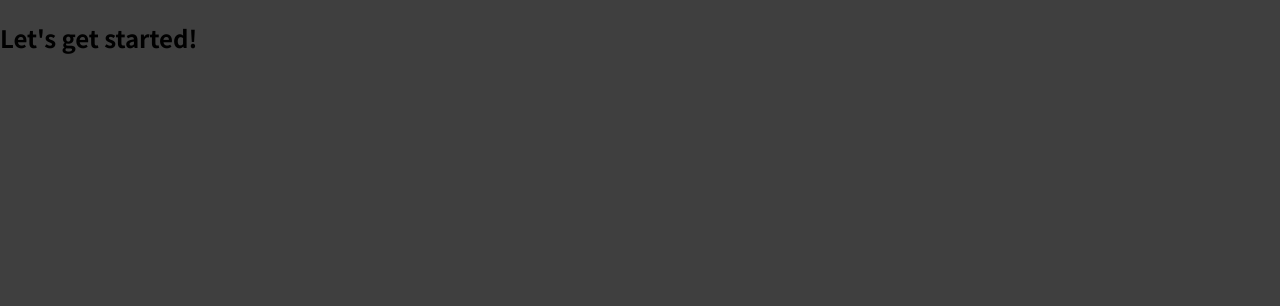
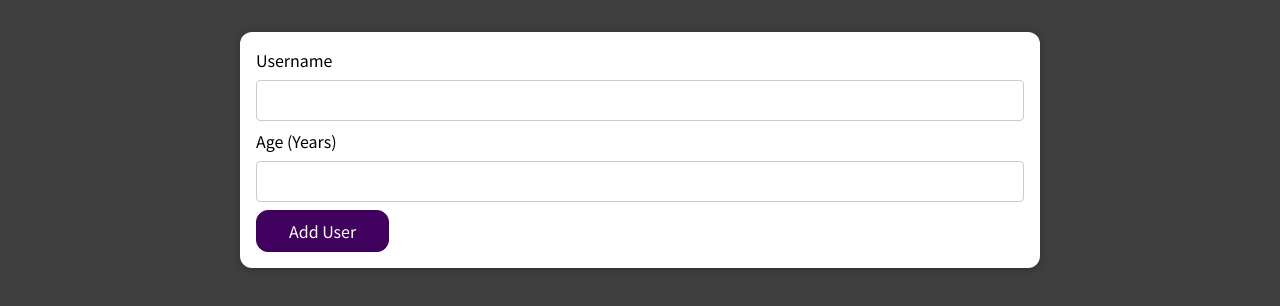
Before and after one commit to juanjosua/record-user, a React (Create React App) app: page / in a window 1280 px wide. Shown: the top 306 px of the page. Built offline with nearby package versions, Linux system fonts and the light colour scheme.

Commit message:
challenge done

```diff
--- a/src/App.js
+++ b/src/App.js
@@ -1,7 +1,21 @@
+import { useState } from "react";
+
+import NewRecord from "./components/NewRecord/NewRecord";
+import Records from "./components/Records/Records";
+
 function App() {
+  const [records, setRecords] = useState([]);
+
+  const addRecordHandler = (record) => {
+    setRecords((prevRecords) => {
+      return [record, ...prevRecords];
+    });
+  };
+
   return (
     <div>
-      <h2>Let's get started!</h2>
+      <NewRecord onAddRecord={addRecordHandler} />
+      <Records items={records} />
     </div>
   );
 }
--- /dev/null
+++ b/src/components/NewRecord/NewRecord.css
@@ -0,0 +1,37 @@
+/* .new-expense {
+  background-color: white;
+  padding: 1rem;
+  margin: 2rem auto;
+  width: 50rem;
+  max-width: 95%;
+  border-radius: 12px;
+  box-shadow: 0 1px 8px rgba(0, 0, 0, 0.25);
+} */
+
+.new-record button {
+  font: inherit;
+  cursor: pointer;
+  padding: .5rem 2rem;
+  border: 1px solid #40005d;
+  background-color: #40005d;
+  color: white;
+  border-radius: 12px;
+  margin-right: 1rem;
+}
+
+.new-record button:hover,
+.new-record button:active {
+  background-color: #510674;
+  border-color: #510674;
+}
+
+.new-record button.alternative {
+  color: #220131;
+  border-color: transparent;
+  background-color: transparent;
+}
+
+.new-record button.alternative:hover,
+.new-record button.alternative:active {
+  background-color: #ddb3f8;
+}
--- /dev/null
+++ b/src/components/NewRecord/NewRecord.js
@@ -0,0 +1,21 @@
+import Card from "../UI/Card";
+import "./NewRecord.css";
+import RecordForm from "./RecordForm";
+
+function NewRecord(props) {
+  const saveRecordDataHandler = (enteredRecordData) => {
+    const recordData = {
+      ...enteredRecordData,
+      id: Math.random().toString(),
+    };
+    props.onAddRecord(recordData);
+  };
+
+  return (
+    <Card className="new-record">
+      <RecordForm onSaveRecordData={saveRecordDataHandler} />
+    </Card>
+  );
+}
+
+export default NewRecord;
--- /dev/null
+++ b/src/components/NewRecord/RecordForm.css
@@ -0,0 +1,9 @@
+input[type=text], input[type=number] {
+  width: 100%;
+  padding: 12px 20px;
+  margin: 8px 0;
+  display: block;
+  border: 1px solid #ccc;
+  border-radius: 4px;
+  box-sizing: border-box;
+}
--- /dev/null
+++ b/src/components/NewRecord/RecordForm.js
@@ -0,0 +1,76 @@
+import { useState } from "react";
+import "./RecordForm.css";
+
+const RecordForm = (props) => {
+  const [userInput, setUserInput] = useState({
+    // initial value of the form
+    enteredUsername: "",
+    enteredAge: "",
+  });
+
+  const usernameChangeHandler = (event) => {
+    setUserInput((prevState) => {
+      return {
+        ...prevState,
+        enteredUsername: event.target.value,
+      };
+    });
+  };
+
+  const ageChangeHandler = (event) => {
+    setUserInput((prevState) => {
+      return {
+        ...prevState,
+        enteredAge: event.target.value,
+      };
+    });
+  };
+
+  // when user submit the input
+  const submitHandler = (event) => {
+    event.preventDefault();
+
+    const recordData = {
+      username: userInput.enteredUsername,
+      age: +userInput.enteredAge,
+    };
+
+    props.onSaveRecordData(recordData);
+    setUserInput(() => {
+      return {
+        enteredUsername: "",
+        enteredAge: "",
+      };
+    });
+  };
+
+  return (
+    <form onSubmit={submitHandler}>
+      <div className="new-expense__controls">
+        <div className="new-expense__control">
+          <label>Username</label>
+          <input
+            type="text"
+            onChange={usernameChangeHandler}
+            value={userInput.enteredUsername}
+          />
+        </div>
+        <div className="new-expense__control">
+          <label>Age (Years)</label>
+          <input
+            type="number"
+            min="0"
+            step="1"
+            onChange={ageChangeHandler}
+            value={userInput.enteredAge}
+          />
+        </div>
+      </div>
+      <div className="new-expense__actions">
+        <button type="submit">Add User</button>
+      </div>
+    </form>
+  );
+};
+
+export default RecordForm;
--- /dev/null
+++ b/src/components/Records/Records.js
@@ -0,0 +1,10 @@
+import './Records.css';
+import RecordsList from "./RecordsList";
+
+const Records = (props) => {
+    return (
+        <RecordsList items={props.items} />
+    )
+}
+
+export default Records;
--- /dev/null
+++ b/src/components/Records/RecordsList.css
@@ -0,0 +1,4 @@
+.record-list {
+  padding: 0;
+  margin: 0;
+}
--- /dev/null
+++ b/src/components/Records/RecordsList.js
@@ -0,0 +1,26 @@
+import Card from "../UI/Card";
+import "./RecordsList.css";
+
+const RecordsList = (props) => {
+  if (props.items.length === 0) {
+    return <div></div>;
+  }
+
+  return (
+    <Card>
+      <ul className="record-list">
+        {props.items.map((record) => {
+          return (
+            <Card>
+              <div>
+                {record.username + ' (' + record.age + ' years old)'}
+              </div>
+            </Card>
+          );
+        })}
+      </ul>
+    </Card>
+  );
+};
+
+export default RecordsList;
--- /dev/null
+++ b/src/components/UI/Card.css
@@ -0,0 +1,9 @@
+.card {
+  background-color: white;
+  padding: 1rem;
+  margin: 2rem auto;
+  width: 50rem;
+  max-width: 95%;
+  border-radius: 12px;
+  box-shadow: 0 1px 8px rgba(0, 0, 0, 0.25);
+}
--- /dev/null
+++ b/src/components/UI/Card.js
@@ -0,0 +1,13 @@
+import './Card.css';
+
+const Card = (props) => {
+    const classes = 'card ' + props.className;
+
+    return (
+        <div className={classes}>
+            {props.children}
+        </div>
+    )
+}
+
+export default Card;
```
Also changed, not shown: src/components/Records/Records.css (added).
